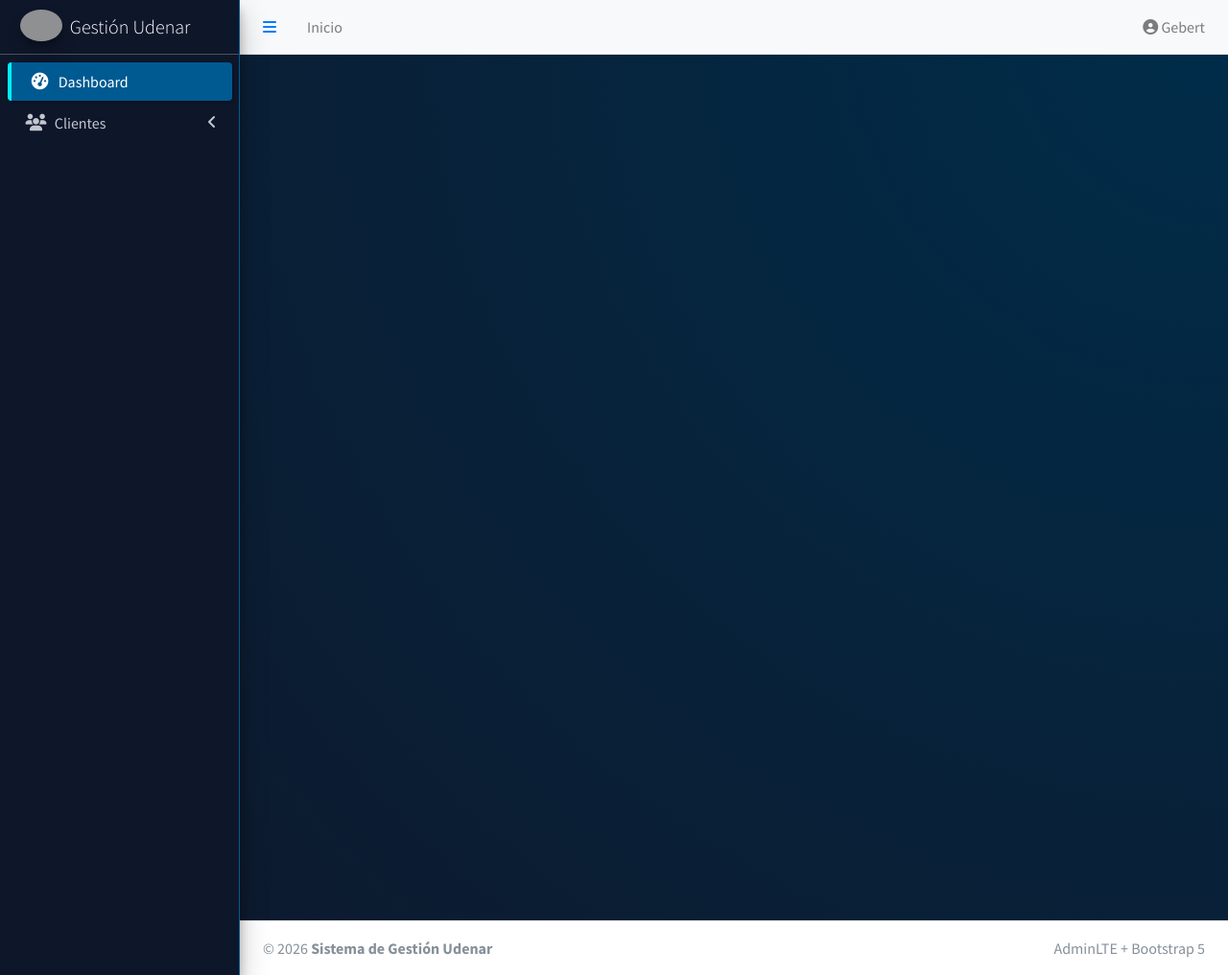
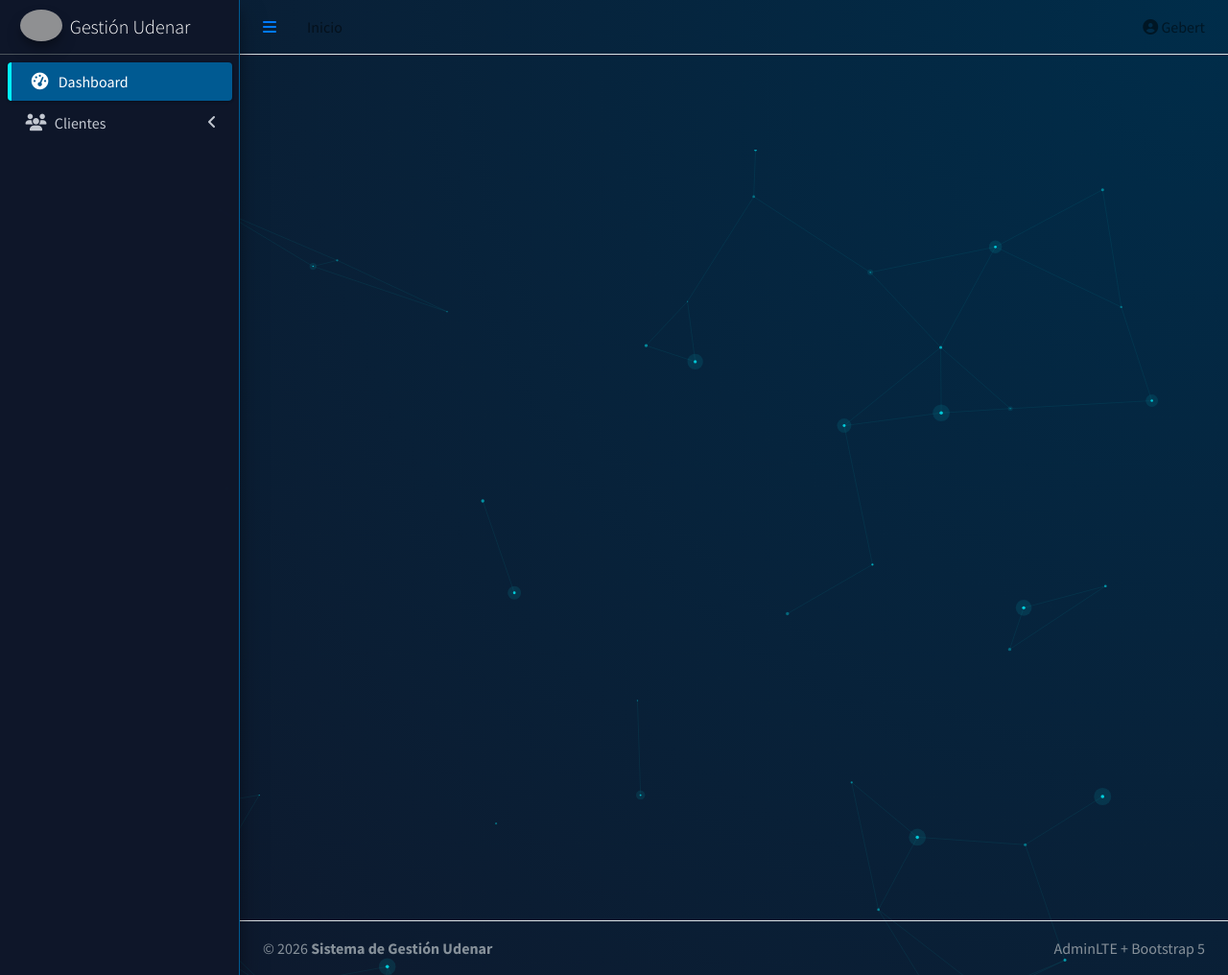
Before and after one commit to Gerbetwo/EJ-MODELOS-T1, a PHP site: page /modelos-udenar/template.php in a window 1280 px wide. Shown: the whole page at 96% size. Run offline with PHP 8.4, Linux system fonts and the light colour scheme; data that the repository does not hold is empty; some libraries are stand-ins or nearby versions; grey boxes are pictures that could not be loaded.

Commit message:
fix: use Neural Background

```diff
--- a/modelos-udenar/assets/css/styles.css
+++ b/modelos-udenar/assets/css/styles.css
@@ -1,14 +1,12 @@
 /* assets/css/styles.css */
 
 :root {
-    --color-primary: #005a92;      /* Azul Udenar */
-    --color-accent: #00f2ff;       /* Cyan Neón */
-    --color-bg-light: #f4f6f9;
-    --color-text-dark: #1f2d3d;
-    --glass-bg: rgba(255, 255, 255, 0.85);
-    --transition: all 0.3s cubic-bezier(0.25, 0.8, 0.25, 1);
+    --color-primary: #ffa56d;      /* Naranja complementario al Azul Udenar */
+    --color-accent: #ff0d00;       /* Rojo brillante complementario al Cyan Neón */
+    --color-bg-light: #0b0906;     /* Gris muy oscuro, inverso del fondo claro */
+    --color-text-dark: #e0d2c2;    /* Beige claro, inverso del texto oscuro */
+    --glass-bg: rgba(0, 0, 0, 0.85); /* Fondo oscuro semitransparente (misma opacidad) */
 }
-
 /* --- Ajustes de Fondo Neural --- */
 .neural-background {
     position: fixed;
--- a/modelos-udenar/includes/footer.php
+++ b/modelos-udenar/includes/footer.php
@@ -1,7 +1,7 @@
 <?php
 // includes/footer.php
 ?>
-<footer class="main-footer bg-surface text-text-secondary border-top border-border py-3 px-4 d-flex justify-content-between align-items-center">
+<footer class="main-footer bg-surface text-text-secondary border-top border-border py-3 px-4 d-flex justify-content-between bg-transparent align-items-center">
   <span>&copy; <?= date('Y') ?> <strong>Sistema de Gestión Udenar</strong></span>
   <div class="text-accent fw-bold">
     AdminLTE + Bootstrap 5
--- a/modelos-udenar/includes/navbar.php
+++ b/modelos-udenar/includes/navbar.php
@@ -1,7 +1,7 @@
 <?php
 // includes/navbar.php
 ?>
-<nav class="main-header navbar navbar-expand navbar-light bg-background border-bottom shadow-sm">
+<nav class="main-header navbar navbar-expand navbar-light bg-transparent border-bottom shadow-sm">
   <div class="container-fluid">
     <ul class="navbar-nav">
       <li class="nav-item">
--- a/modelos-udenar/includes/sidebar.php
+++ b/modelos-udenar/includes/sidebar.php
@@ -1,7 +1,7 @@
 <?php
 // includes/sidebar.php
 ?>
-<aside class="main-sidebar sidebar-dark-primary elevation-4 sidebar-mini">
+<aside class="main-sidebar sidebar-dark-primary bg-transparent elevation-4 sidebar-mini">
   <!-- Brand Logo -->
   <a href="index.php" class="brand-link">
     <img src="adminlte/dist/assets/img/AdminLTELogo.png" alt="Logo" class="brand-image img-circle elevation-3" style="opacity: .9">
--- a/modelos-udenar/template.php
+++ b/modelos-udenar/template.php
@@ -26,7 +26,7 @@
                 <div class="container-fluid">
                     <div class="row mb-2">
                         <div class="col-sm-6">
-                            <h1 class="m-0 text-white" style="text-shadow: 2px 2px 4px rgba(0,0,0,0.5);">
+                            <h1 class="m-0 text-white" style="text-shadow: 2px 2px 4px;">
                                 <?= ucfirst($module) ?>
                             </h1>
                         </div>
@@ -50,5 +50,6 @@
     <script src="https://cdn.jsdelivr.net/npm/bootstrap@4.6.2/dist/js/bootstrap.bundle.min.js"></script>
     <script src="https://cdn.jsdelivr.net/npm/admin-lte@3.2/dist/js/adminlte.min.js"></script>
     <script src="assets/scripts/scripts.js"></script>
+    <script src="assets/scripts/neural-background.js"></script>
 </body>
 </html>
```
